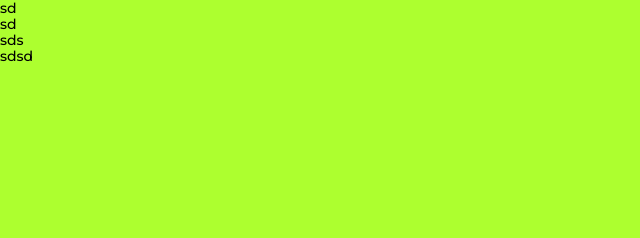
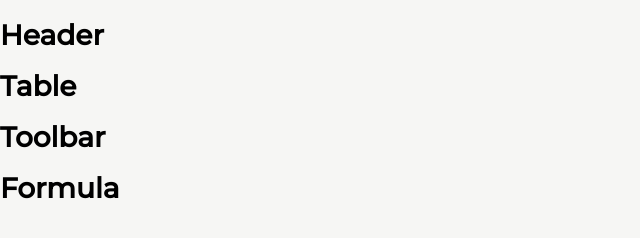
Before and after one commit to luxa4/js-excecl, a website built with webpack: page src/index.html in a window 1280 px wide. Shown: the whole page, without its empty margins (0-640 px from the left). Built offline with nearby package versions, Linux system fonts and the light colour scheme.

Commit message:
4 lesson

```diff
--- /dev/null
+++ b/src/components/Formula/Formula.js
@@ -0,0 +1,7 @@
+import {ExcelComponent} from '@core/ExcelComponent';
+
+export class Formula extends ExcelComponent {
+  toHTML() {
+    return '<h1>Formula</h1>';
+  }
+}
--- /dev/null
+++ b/src/components/excel/Excel.js
@@ -0,0 +1,21 @@
+export class Excel {
+  constructor(selector, options) {
+    this.$el = document.querySelector(selector);
+    this.components = options.components || []
+  }
+
+  getRoot() {
+    const $root = document.createElement('div');
+
+    this.components.forEach( (Component) => {
+      const component = new Component();
+      this.$el.insertAdjacentHTML('beforeend', component.toHTML());
+    })
+
+    return $root;
+  }
+
+  render() {
+    this.$el.append(this.getRoot())
+  }
+}
--- /dev/null
+++ b/src/components/header/Header.js
@@ -0,0 +1,7 @@
+import {ExcelComponent} from '@core/ExcelComponent';
+
+export class Header extends ExcelComponent {
+  toHTML() {
+    return '<h1>Header</h1>';
+  }
+}
--- /dev/null
+++ b/src/components/table/Table.js
@@ -0,0 +1,7 @@
+import {ExcelComponent} from '@core/ExcelComponent';
+
+export class Table extends ExcelComponent {
+  toHTML() {
+    return '<h1>Table</h1>';
+  }
+}
--- /dev/null
+++ b/src/components/toolbar/Toolbar.js
@@ -0,0 +1,7 @@
+import {ExcelComponent} from '@core/ExcelComponent';
+
+export class Toolbar extends ExcelComponent {
+  toHTML() {
+    return '<h1>Toolbar</h1>';
+  }
+}
--- /dev/null
+++ b/src/core/DomListener.js
@@ -0,0 +1,3 @@
+export class DomListener {
+
+}
--- /dev/null
+++ b/src/core/ExcelComponent.js
@@ -0,0 +1,8 @@
+import {DomListener} from '@core/DomListener';
+
+export class ExcelComponent extends DomListener {
+  // Возвращает шаблон компонента
+  toHTML() {
+    return '';
+  }
+}
--- a/src/index.html
+++ b/src/index.html
@@ -12,10 +12,10 @@
 <body>
 <div id="app" class="container">
     <div class="excel">
-        <div class="excel__header">sd</div>
-        <div class="excel__toolbar">sd</div>
-        <div class="excel__table">sds</div>
-        <div class="excel__formula">sdsd</div>
+        <div class="excel__header"></div>
+        <div class="excel__toolbar"></div>
+        <div class="excel__table"></div>
+        <div class="excel__formula"></div>
     </div>
 </div>
 </body>
--- a/src/index.js
+++ b/src/index.js
@@ -1 +1,13 @@
 import './sass/index.sass'
+import {Excel} from '@/components/excel/Excel';
+import {Header} from '@/components/header/Header';
+import {Table} from '@/components/table/Table';
+import {Toolbar} from '@/components/toolbar/Toolbar';
+import {Formula} from '@/components/Formula/Formula';
+
+const excel = new Excel('#app', {
+  components: [Header, Table, Toolbar, Formula]
+});
+
+console.log(excel)
+excel.render();
--- a/src/sass/index.sass
+++ b/src/sass/index.sass
@@ -15,7 +15,7 @@
 body
   font-family: 'Montserrat', sans-serif
   font-size: 14px
-  background: greenyellow
+  background: #f6f6f4
 
 .excel
   position: relative
--- a/webpack.config.js
+++ b/webpack.config.js
@@ -2,6 +2,7 @@ const path = require('path')
 const HtmlWebpackPlugin = require('html-webpack-plugin')
 const MiniCssExtractPlugin = require('mini-css-extract-plugin')
 const ESLintPlugin = require('eslint-webpack-plugin');
+const {CleanWebpackPlugin} = require('clean-webpack-plugin');
 
 module.exports = (env, argv) => {
   const isProd = argv.mode === 'production'
@@ -16,6 +17,7 @@ module.exports = (env, argv) => {
       new MiniCssExtractPlugin({
         filename: '[name].bundle.css'
       }),
+      new CleanWebpackPlugin()
     ]
 
     if (isDev) base.push(new ESLintPlugin())
@@ -33,7 +35,14 @@ module.exports = (env, argv) => {
       path: path.resolve(__dirname, 'dist'),
       filename: '[name].bundle.js'
     },
+    resolve: {
+      alias: {
+        '@': path.resolve(__dirname, 'src'),
+        '@core': path.resolve(__dirname, 'src/core')
+      }
+    },
     plugins: plugins(),
+    devtool: isDev ? 'source-map' : false,
     module: {
       rules: [
         {
@@ -60,10 +69,10 @@ module.exports = (env, argv) => {
       ],
     },
     devServer: {
-      watchFiles: './index.html',
-      port: '3000',
+      port: 3000,
       open: true,
-      hot: true
+      hot: true,
+      watchFiles: './',
     }
   }
 }
```
Also changed, not shown: .eslintrc.js, src/favicon.ico (added).
